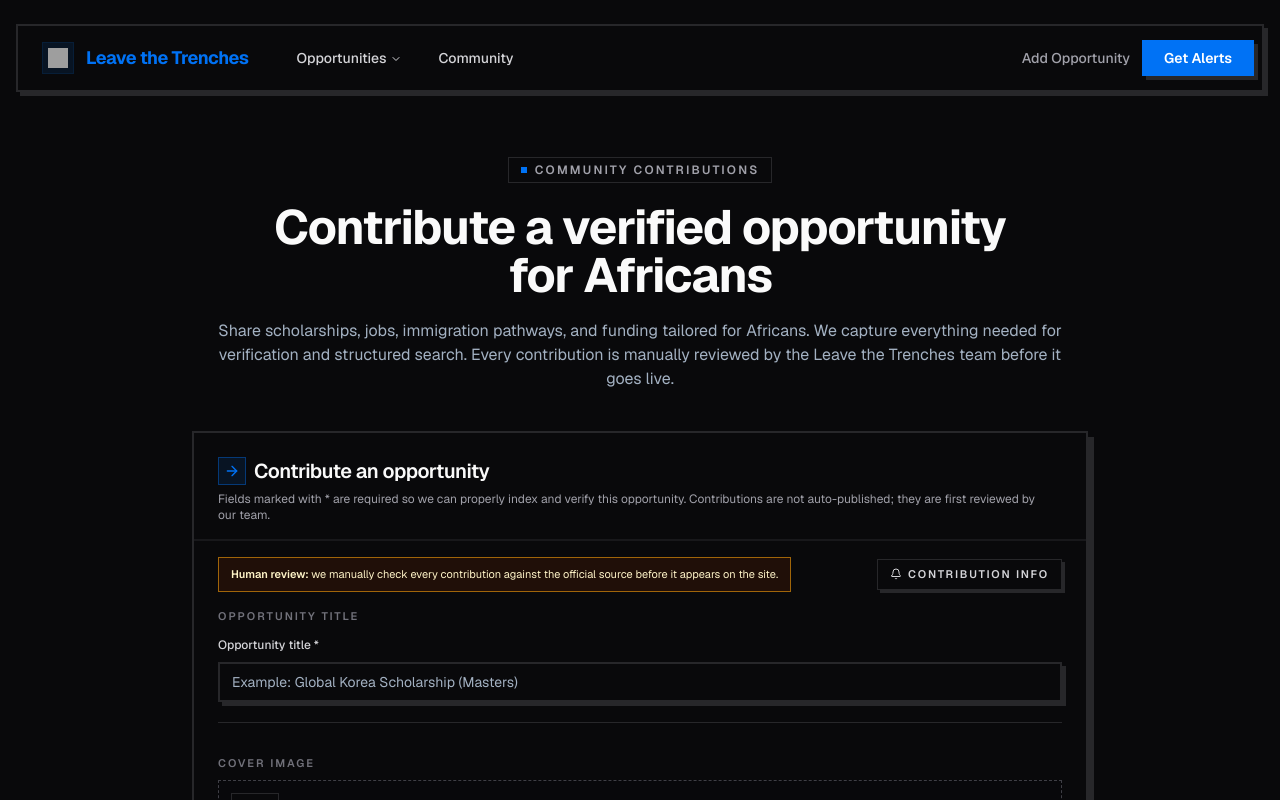
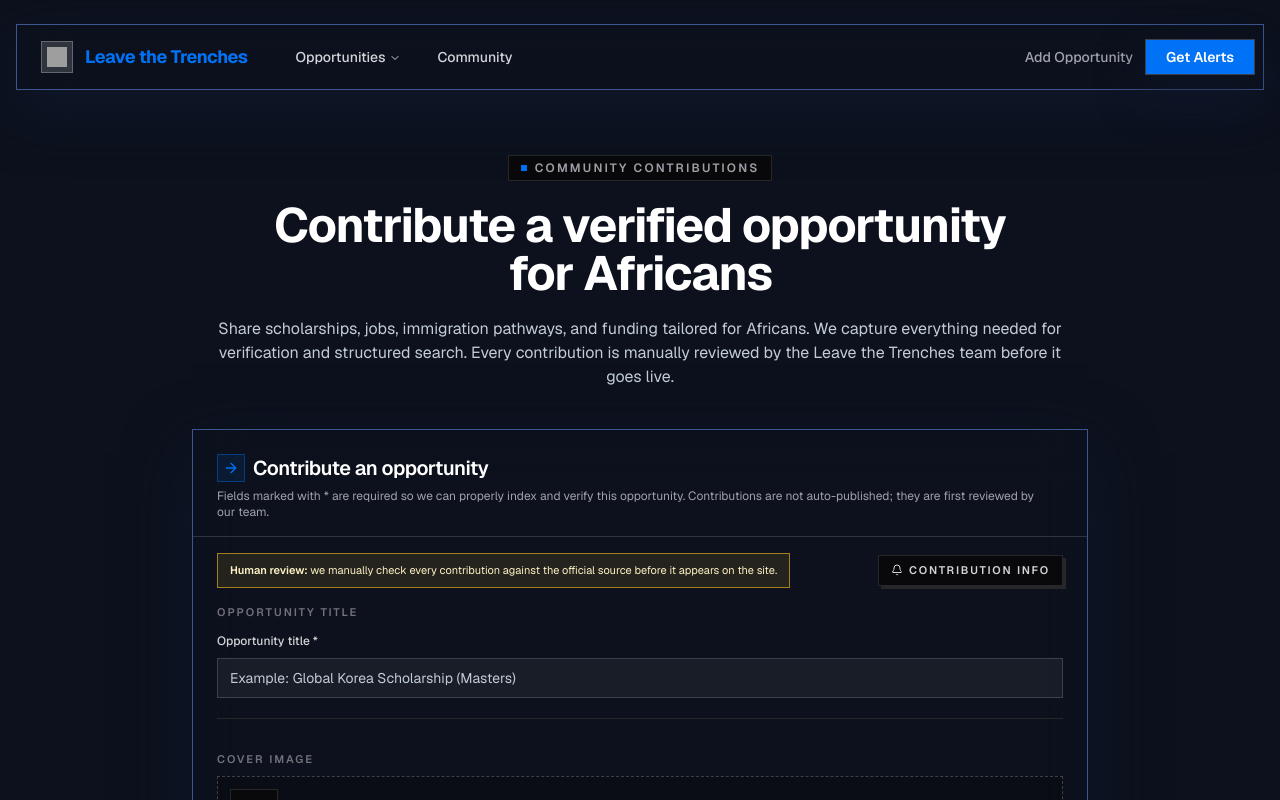
Before and after one commit to goodylili/leavethetrenches, a Next.js app: page /post in a window 1280 px wide. Shown: the top 800 px of the page. Built offline with nearby package versions, Linux system fonts and the light colour scheme; grey boxes are pictures that could not be loaded.

Commit message:
Switch to glassmorphism-inspired dark UI with square edges

```diff
--- a/src/app/globals.css
+++ b/src/app/globals.css
@@ -4,34 +4,33 @@
 
 @layer base {
   :root {
-    /* Deep Dark Vercel-ish Theme */
-    --background: 240 10% 3.9%; /* Zinc-950 #09090b */
-    --foreground: 0 0% 98%;
+    --background: 222 40% 8%;
+    --foreground: 0 0% 100%;
 
-    --card: 240 10% 3.9%; /* Zinc-950 */
-    --card-foreground: 0 0% 98%;
+    --card: 222 45% 16%;
+    --card-foreground: 0 0% 100%;
 
-    --popover: 240 10% 3.9%;
-    --popover-foreground: 0 0% 98%;
+    --popover: 222 45% 16%;
+    --popover-foreground: 0 0% 100%;
 
-    --primary: 212 100% 48%; /* Vercel Blue #0070f3 */
+    --primary: 212 100% 48%;
     --primary-foreground: 0 0% 100%;
 
-    --secondary: 240 4% 16%; /* Zinc-800 ish */
-    --secondary-foreground: 0 0% 98%;
+    --secondary: 222 35% 20%;
+    --secondary-foreground: 0 0% 100%;
 
-    --muted: 240 4% 16%;
-    --muted-foreground: 212 20% 70%; /* Tinted Blue Muted */
+    --muted: 222 30% 24%;
+    --muted-foreground: 210 20% 80%;
 
-    --accent: 212 100% 48%;
+    --accent: 212 100% 60%;
     --accent-foreground: 0 0% 100%;
 
     --destructive: 0 62.8% 30.6%;
     --destructive-foreground: 0 0% 98%;
 
-    --border: 240 4% 16%; /* Lighter border for contrast against dark grey */
-    --input: 240 4% 16%;
-    --ring: 212 100% 48%;
+    --border: 222 40% 40%;
+    --input: 222 40% 40%;
+    --ring: 212 100% 60%;
 
     --radius: 0;
   }
@@ -67,9 +66,10 @@
 
   body {
     @apply bg-background text-foreground font-sans antialiased text-pretty;
-    /* Subtle dot pattern similar to the image */
-    background-image: radial-gradient(circle at 1px 1px, #27272a 1px, transparent 0);
-    background-size: 24px 24px;
+    background-image:
+      radial-gradient(circle at 0 0, rgba(255,255,255,0.08), transparent 50%),
+      radial-gradient(circle at 100% 100%, rgba(59,130,246,0.18), transparent 55%);
+    background-attachment: fixed;
   }
 
   h1, h2, h3, h4, h5, h6 {
--- a/src/app/post/page.tsx
+++ b/src/app/post/page.tsx
@@ -252,8 +252,8 @@
           </div>
 
           <div className="mt-10 max-w-4xl mx-auto">
-            <Card className="border-2 border-zinc-800 bg-zinc-950 shadow-[6px_6px_0px_0px_#27272a]">
-              <CardHeader className="border-b-2 border-zinc-900 pb-4">
+            <Card className="border border-white/18 bg-white/7 shadow-[0_24px_60px_rgba(15,23,42,0.9)]">
+              <CardHeader className="border-b border-white/15 pb-4">
                 <CardTitle className="flex items-center gap-2 text-xl">
                   <span className="inline-flex h-7 w-7 items-center justify-center rounded-none bg-primary/10 border border-primary/40">
                     <ArrowRight className="h-4 w-4 text-primary" />
@@ -268,7 +268,7 @@
               </CardHeader>
               <CardContent className="pt-4">
                 <div className="mb-4 flex flex-col gap-2 sm:flex-row sm:items-center sm:justify-between">
-                  <div className="rounded-none border border-amber-500/60 bg-amber-950/40 px-3 py-2 text-[11px] text-amber-100">
+                  <div className="rounded-none border border-amber-400/60 bg-amber-400/10 px-3 py-2 text-[11px] text-amber-100 backdrop-blur-sm">
                     <span className="font-semibold">Human review:</span> we
                     manually check every contribution against the official
                     source before it appears on the site.
--- a/src/components/Header.tsx
+++ b/src/components/Header.tsx
@@ -17,13 +17,11 @@
 export function Header() {
     return (
         <div className="container max-w-7xl mx-auto px-4 pt-6 z-50 relative">
-            {/* Floating Header Card */}
-            <header className="rounded-none bg-zinc-950 border-2 border-zinc-800 hover:border-primary shadow-[4px_4px_0px_0px_#27272a] hover:shadow-[4px_4px_0px_0px_var(--primary)] text-white pl-6 pr-2 py-2 transition-all">
+            <header className="rounded-none border border-white/18 bg-white/7 backdrop-blur-xl bg-clip-padding text-white pl-6 pr-2 py-2 shadow-[0_22px_55px_rgba(15,23,42,0.9)] transition-all">
                 <div className="flex h-12 items-center justify-between">
                     <div className="flex items-center gap-8">
                         <Link href="/" className="flex items-center gap-3">
-                            <div className="h-8 w-8 bg-primary/10 rounded-none flex items-center justify-center border border-primary/10">
-                                {/* Simplified Logo for Header */}
+                            <div className="h-8 w-8 rounded-none flex items-center justify-center border border-white/25 bg-white/15 backdrop-blur-sm">
                                 <img src="/logo.svg" alt="LTT" className="h-5 w-5" />
                             </div>
                             <span className="font-bold text-lg tracking-tight hidden sm:block text-primary">Leave the Trenches</span>
--- a/src/components/OpportunityCard.tsx
+++ b/src/components/OpportunityCard.tsx
@@ -377,7 +377,7 @@
             </div>
 
 
-            <DialogContent className="max-w-3xl bg-zinc-950 border-2 border-zinc-800 shadow-[8px_8px_0px_0px_#27272a] text-zinc-100 p-0 overflow-hidden gap-0 rounded-none">
+            <DialogContent className="max-w-3xl border border-white/18 bg-white/7 backdrop-blur-2xl text-zinc-100 p-0 overflow-hidden gap-0 rounded-none shadow-[0_28px_70px_rgba(15,23,42,0.95)]">
                 <div ref={contentRef}>
                 <div className="relative h-64 w-full bg-zinc-900">
                     <Image
--- a/src/components/ui/badge.tsx
+++ b/src/components/ui/badge.tsx
@@ -3,15 +3,16 @@
 import { cn } from "@/lib/utils"
 
 const badgeVariants = cva(
-    "inline-flex items-center rounded-none border-2 px-2.5 py-0.5 text-xs font-semibold transition-colors focus:outline-none focus:ring-2 focus:ring-ring focus:ring-offset-2",
+    "inline-flex items-center rounded-none border px-2.5 py-0.5 text-xs font-semibold transition-colors focus:outline-none focus:ring-2 focus:ring-ring focus:ring-offset-2 backdrop-blur-sm bg-clip-padding",
     {
         variants: {
             variant: {
                 default:
-                    "border-transparent bg-primary text-primary-foreground hover:bg-primary/80 shadow-[2px_2px_0px_0px_#27272a]",
+                    "border-white/25 bg-primary/20 text-primary-foreground hover:bg-primary/30",
                 secondary:
-                    "border-transparent bg-secondary text-secondary-foreground hover:bg-secondary/80 shadow-[2px_2px_0px_0px_#27272a]",
-                outline: "text-foreground border-zinc-800 shadow-[2px_2px_0px_0px_#27272a]",
+                    "border-white/20 bg-secondary/25 text-secondary-foreground hover:bg-secondary/35",
+                outline:
+                    "text-foreground border-white/30 bg-white/10 hover:bg-white/15",
             },
         },
         defaultVariants: {
--- a/src/components/ui/button.tsx
+++ b/src/components/ui/button.tsx
@@ -4,19 +4,21 @@
 import { cn } from "@/lib/utils"
 
 const buttonVariants = cva(
-    "inline-flex items-center justify-center whitespace-nowrap rounded-none text-sm font-medium ring-offset-background transition-all focus-visible:outline-none focus-visible:ring-2 focus-visible:ring-ring focus-visible:ring-offset-2 disabled:pointer-events-none disabled:opacity-50 active:translate-x-[2px] active:translate-y-[2px] active:shadow-none",
+    "inline-flex items-center justify-center whitespace-nowrap rounded-none text-sm font-medium ring-offset-background transition-all focus-visible:outline-none focus-visible:ring-2 focus-visible:ring-ring focus-visible:ring-offset-2 disabled:pointer-events-none disabled:opacity-50 backdrop-blur-md bg-clip-padding",
     {
         variants: {
             variant: {
-                default: "bg-primary text-primary-foreground hover:bg-primary/90 shadow-[4px_4px_0px_0px_#27272a] border-2 border-primary",
+                default:
+                    "border border-white/20 bg-primary/15 text-primary-foreground hover:bg-primary/25 shadow-[0_18px_45px_rgba(15,23,42,0.75)]",
                 destructive:
-                    "bg-destructive text-destructive-foreground hover:bg-destructive/90 shadow-[4px_4px_0px_0px_#27272a] border-2 border-destructive",
+                    "border border-destructive/40 bg-destructive/20 text-destructive-foreground hover:bg-destructive/30 shadow-[0_18px_45px_rgba(127,29,29,0.9)]",
                 outline:
-                    "border-2 border-input bg-background hover:bg-accent hover:text-accent-foreground shadow-[4px_4px_0px_0px_#27272a]",
+                    "border border-white/18 bg-white/5 text-foreground hover:bg-white/10 shadow-[0_18px_45px_rgba(15,23,42,0.7)]",
                 secondary:
-                    "bg-secondary text-secondary-foreground hover:bg-secondary/80 shadow-[4px_4px_0px_0px_#27272a] border-2 border-secondary",
-                ghost: "hover:bg-accent hover:text-accent-foreground",
-                link: "text-primary underline-offset-4 hover:underline",
+                    "border border-secondary/40 bg-secondary/25 text-secondary-foreground hover:bg-secondary/35 shadow-[0_18px_45px_rgba(15,23,42,0.8)]",
+                ghost:
+                    "border border-transparent bg-transparent hover:bg-white/5 hover:border-white/10",
+                link: "border-none bg-transparent text-primary underline-offset-4 hover:underline",
             },
             size: {
                 default: "h-10 px-4 py-2",
--- a/src/components/ui/card.tsx
+++ b/src/components/ui/card.tsx
@@ -8,7 +8,7 @@
     <div
         ref={ref}
         className={cn(
-            "rounded-none border-2 border-zinc-800 bg-zinc-950 text-card-foreground shadow-[4px_4px_0px_0px_#27272a]",
+            "rounded-none border border-white/18 bg-white/7 text-card-foreground shadow-[0_22px_55px_rgba(15,23,42,0.9)] backdrop-blur-xl bg-clip-padding",
             className
         )}
         {...props}
--- a/src/components/ui/input.tsx
+++ b/src/components/ui/input.tsx
@@ -10,7 +10,7 @@
             <input
                 type={type}
                 className={cn(
-                    "flex h-10 w-full rounded-none border-2 border-input bg-background px-3 py-2 text-sm ring-offset-background file:border-0 file:bg-transparent file:text-sm file:font-medium placeholder:text-muted-foreground focus-visible:outline-none focus-visible:ring-2 focus-visible:ring-ring focus-visible:ring-offset-2 disabled:cursor-not-allowed disabled:opacity-50 shadow-[4px_4px_0px_0px_#27272a] focus:shadow-none transition-all",
+                    "flex h-10 w-full rounded-none border border-white/20 bg-white/5 px-3 py-2 text-sm text-foreground ring-offset-background placeholder:text-muted-foreground focus-visible:outline-none focus-visible:ring-2 focus-visible:ring-ring focus-visible:ring-offset-2 disabled:cursor-not-allowed disabled:opacity-60 backdrop-blur-sm bg-clip-padding",
                     className
                 )}
                 ref={ref}
```
